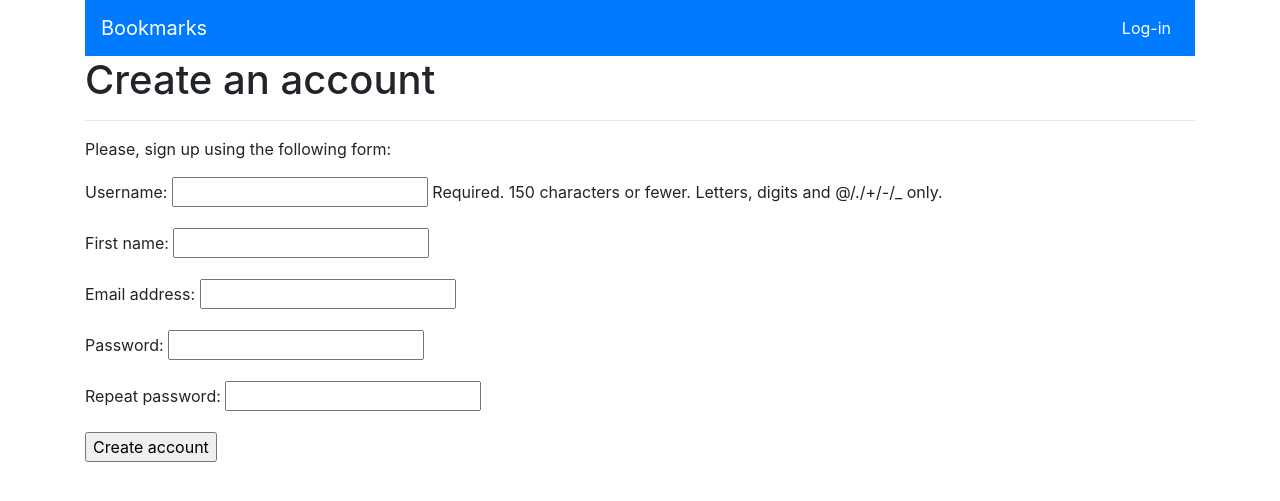
After one commit to alexforcode/dj_test_social, a Django app: page /account/register/ in a window 1280 px wide. The commit adds this page. Shown: the top 501 px of the page. Run offline with Django 3.2, Linux system fonts and the light colour scheme; some libraries are stand-ins or nearby versions.

Commit message:
Add register user views

```diff
--- /dev/null
+++ b/bookmarks/account/forms.py
@@ -0,0 +1,17 @@
+from django import forms
+from django.contrib.auth.models import User
+
+
+class UserRegistrationForm(forms.ModelForm):
+    password = forms.CharField(label='Password', widget=forms.PasswordInput)
+    repeat_password = forms.CharField(label='Repeat password', widget=forms.PasswordInput)
+
+    def clean_repeat_password(self):
+        cd = self.cleaned_data
+        if cd['password'] != cd['repeat_password']:
+            raise forms.ValidationError('Passwords don\'t match.')
+        return cd['repeat_password']
+
+    class Meta:
+        model = User
+        fields = ('username', 'first_name', 'email')
--- /dev/null
+++ b/bookmarks/account/templates/account/register.html
@@ -0,0 +1,14 @@
+{% extends 'account/_base.html' %}
+
+{% block title %}Create an account{% endblock %}
+
+{% block content %}
+    <h1>Create an account</h1>
+    <hr>
+    <p>Please, sign up using the following form:</p>
+    <form action="." method="post">
+        {{ user_form.as_p }}
+        {% csrf_token %}
+        <p><input type="submit" value="Create account"></p>
+    </form>
+{% endblock %}
--- a/bookmarks/account/templates/registration/login.html
+++ b/bookmarks/account/templates/registration/login.html
@@ -9,7 +9,7 @@
     {% if forms.errors %}
         <p>Your username and password didn't match. Please try again.</p>
     {% else %}
-        <p>Use the following form to log-in:</p>
+        <p>Use the following form to log-in or <a href="{% url 'account:register' %}">register here</a>.</p>
     {% endif %}
 
     <form action="{% url 'account:login' %}" method="post">
--- a/bookmarks/account/urls.py
+++ b/bookmarks/account/urls.py
@@ -34,4 +34,7 @@ urlpatterns = [
     path('reset/done/',
          auth_views.PasswordResetCompleteView.as_view(),
          name='password_reset_complete'),
+
+    # register
+    path('register/', views.register, name='register'),
 ]
--- a/bookmarks/account/views.py
+++ b/bookmarks/account/views.py
@@ -1,8 +1,26 @@
 from django.contrib.auth.decorators import login_required
 from django.shortcuts import render
+
+from .forms import UserRegistrationForm
 
 
 @login_required
 def dashboard(request):
     context = {'section': 'dashboard'}
     return render(request, 'account/dashboard.html', context)
+
+
+def register(request):
+    if request.method == 'POST':
+        user_form = UserRegistrationForm(request.POST)
+        if user_form.is_valid():
+            new_user = user_form.save(commit=False)
+            new_user.set_password(user_form.cleaned_data['password'])
+            new_user.save()
+            context = {'new_user': new_user}
+            return render(request, 'account/register_done.html', context)
+    else:
+        user_form = UserRegistrationForm()
+
+    context = {'user_form': user_form}
+    return render(request, 'account/register.html', context)
```
Also changed, not shown: bookmarks/account/templates/account/register_done.html (added, +9 -0 lines).
